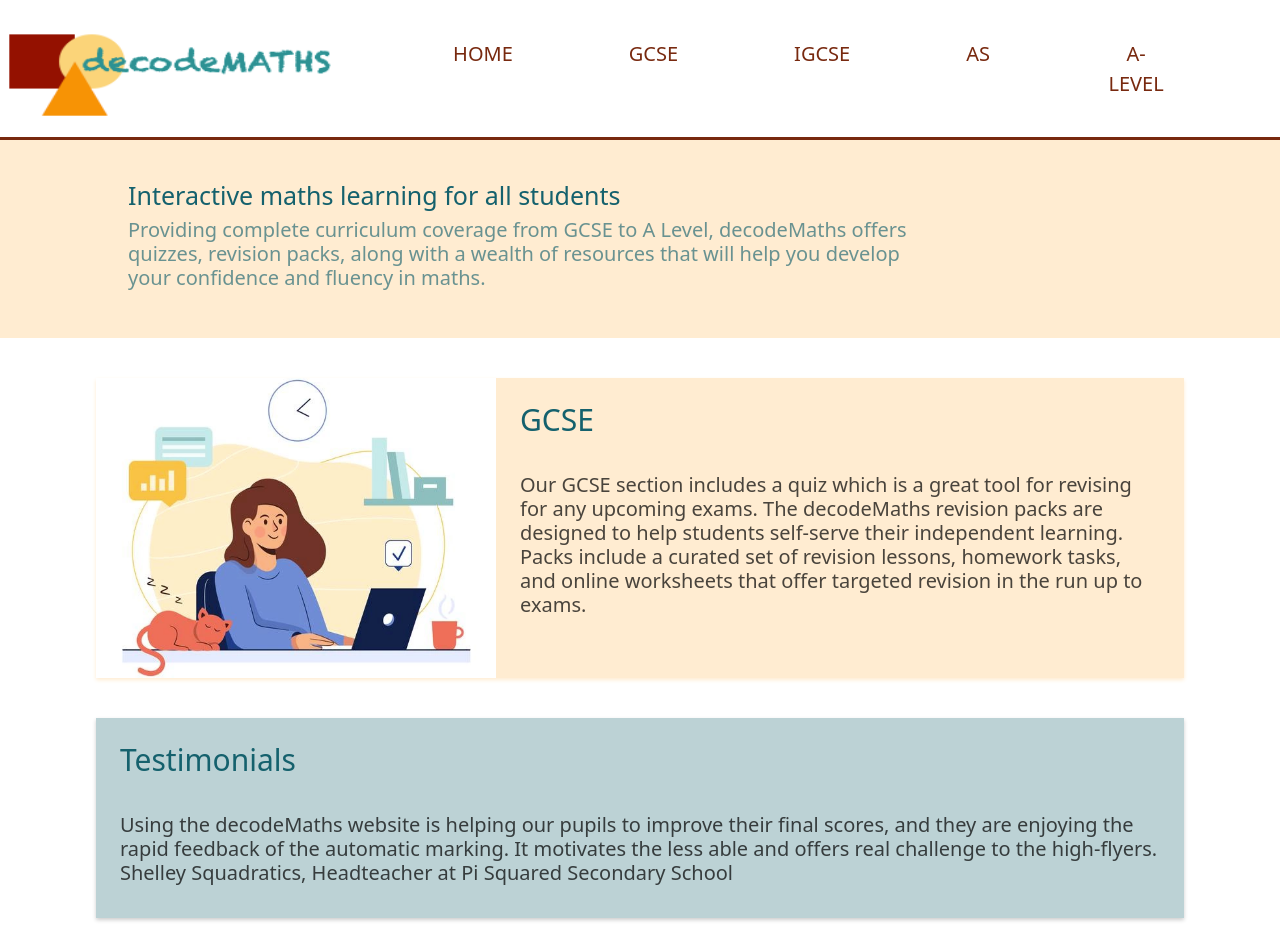
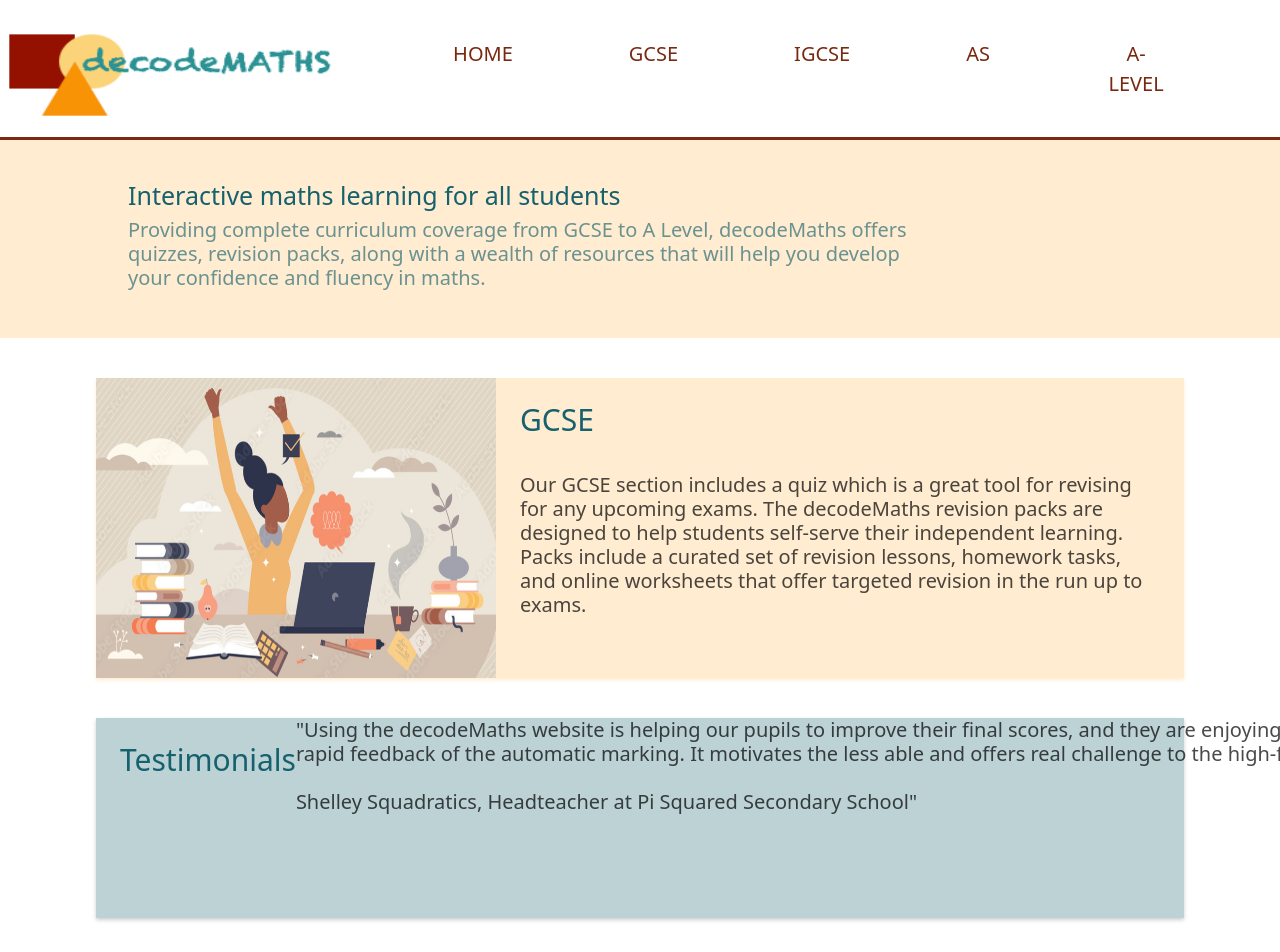
Before and after one commit to cindy1408/StudyMathsSmarter-FrontEnd, a React (Create React App) app: page /homepage in a window 1280 px wide. Shown: the top 952 px of the page. Built offline with nearby package versions, Linux system fonts and the light colour scheme.

Commit message:
added pic to assessment page, to be fixed

```diff
--- a/src/components/GCSEAssessment.js
+++ b/src/components/GCSEAssessment.js
@@ -1,27 +1,30 @@
-import React from 'react';
-import { useHistory } from 'react-router';
-import { useDispatch } from 'react-redux';
-import { startQuiz } from '../redux/startQuizSlice';
-import { addTimeStamp } from '../redux/updateQuizSlice';
-import './GCSEAssessment.css';
+import React from "react";
+import { useHistory } from "react-router";
+import { useDispatch } from "react-redux";
+import { startQuiz } from "../redux/startQuizSlice";
+import { addTimeStamp } from "../redux/updateQuizSlice";
+import Cat from "../images/animated4.png";
+import "./GCSEAssessment.css";
+
+function AssessmentPic(props) {
+  return <img className="mainBodyImage" src={props.imageSrc} />;
+}
 
 export default function GCSEAssessment(props) {
   const history = useHistory();
   const dispatch = useDispatch();
 
-    function handleClick(){
+  function handleClick() {
     dispatch(startQuiz());
     dispatch(addTimeStamp());
-        history.push('/questions')
+    history.push("/questions");
   }
   return (
     <div className="home-bg">
-
-
-            {/* <img className="logo" src='./resources/logo3.png' /> */}
-            <button className="homepageBtn" onClick={() => handleClick()}>Start Assessment!</button>
-
-
+      <AssessmentPic imageSrc={Cat} />
+      <button className="homepageBtn" onClick={() => handleClick()}>
+        Start Assessment!
+      </button>
     </div>
-    )
+  );
 }
--- a/src/components/homePage.js
+++ b/src/components/homePage.js
@@ -7,8 +7,8 @@
   MainBody3,
   MainBody4,
 } from "../components/cards.js";
-import ALevelsCard from "../images/animated2.png";
-import GCSECard from "../images/animated3.png";
+import ALevelsCard from "../images/animated4.png";
+import GCSECard from "../images/animated5.png";
 import "./homePage.css";
 
 function homePage() {
@@ -26,11 +26,19 @@
         />
         <MainBody2
           title="Testimonials "
-          subText="Using the decodeMaths website is helping our pupils to improve their final scores, and they are enjoying the rapid feedback of the automatic marking. It motivates the less able and offers real challenge to the high-flyers.
+          subText={
+            <p>
+              {" "}
+              "Using the decodeMaths website is helping our pupils to improve
+              their final scores, and they are enjoying the rapid feedback of
+              the automatic marking. It motivates the less able and offers real
+              challenge to the high-flyers. <br />
+              <br /> Shelley Squadratics, Headteacher at Pi Squared Secondary
+              School"{" "}
+            </p>
+          }
+        />
 
-Shelley Squadratics, Headteacher at Pi Squared Secondary School
-"
-        />
         <MainBody4
           imageSrc={ALevelsCard}
           title="A-Levels "
```
Lines whose indentation alone changed are shown as unchanged.
